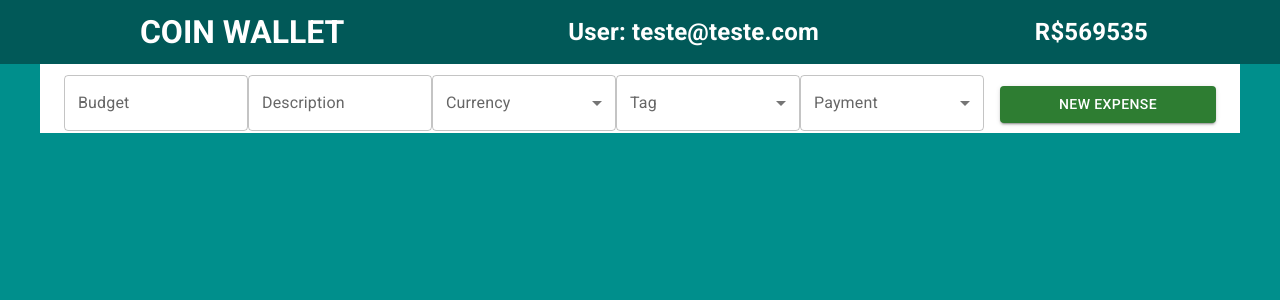
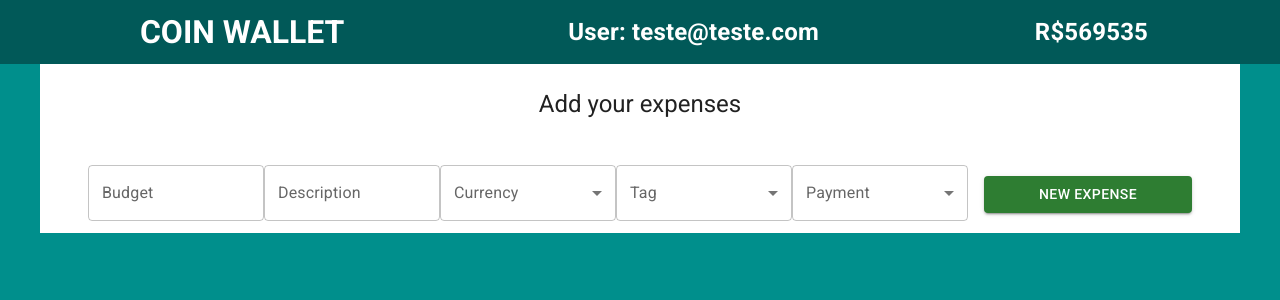
Before and after one commit to manoelVLima/Coin-wallet-App, a React (Create React App) app: page /cateira in a window 1280 px wide. Shown: the top 300 px of the page. Built offline with nearby package versions, Linux system fonts and the light colour scheme.

Commit message:
teste de layout

```diff
--- a/src/components/WalletForm.jsx
+++ b/src/components/WalletForm.jsx
@@ -1,9 +1,11 @@
-import { Button, FormControl, InputLabel, MenuItem, Select, TextField } from '@mui/material'
+import { Button, Container, FormControl, InputLabel, MenuItem, Select, TextField, Typography } from '@mui/material'
 import React from 'react'
 import { StyledContainer } from '../styles/Wallet'
 
 function WalletForm() {
   return (
+  <Container sx={{background:'white', display:'flex', flexDirection:'column', alignItems:'center', justifyContent:'center'}}>
+    <Typography marginTop={3} marginBottom={3} variant="h5">Add your expenses</Typography>
     <StyledContainer>
       <TextField fullWidth type="number" label="Budget" sx={{flex: 1, marginTop:1}} color="success"/>
       <TextField fullWidth type="text" label="Description" sx={{flex: 1,marginTop:1}} color="success"/>
@@ -51,6 +53,7 @@ function WalletForm() {
         New Expense
       </Button>
     </StyledContainer>
+  </Container>
   )
 }
 
--- a/src/styles/Login.jsx
+++ b/src/styles/Login.jsx
@@ -13,7 +13,7 @@ export const StyledPaper = styled(Paper)(({theme}) => ({
   gap: 16,
   [theme.breakpoints.down('sm')]: {
     gap: 20,
-    height: '90vh',
+    height: '76vh',
     margin: '22px auto',
     width: '90vw'
   }
--- a/src/styles/Wallet.jsx
+++ b/src/styles/Wallet.jsx
@@ -1,13 +1,12 @@
 import { Container, styled } from "@mui/material";
 
 export const StyledContainer = styled(Container)(({theme}) => ({
-  background:'white',
   display:'flex',
   flexDirection:'row',
   alignItems:'center',
   justifyContent: 'center',
   padding:2.5,
-  margin:'0 auto',
+  margin:'10px auto',
 
   [theme.breakpoints.down('sm')]: {
     flexDirection: 'column',
```
Lines whose indentation alone changed are shown as unchanged.
